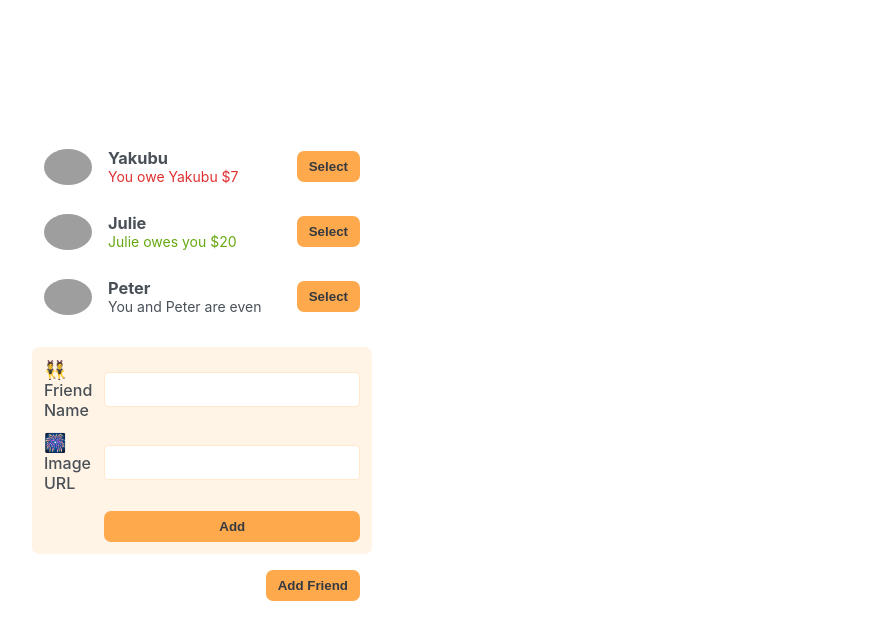
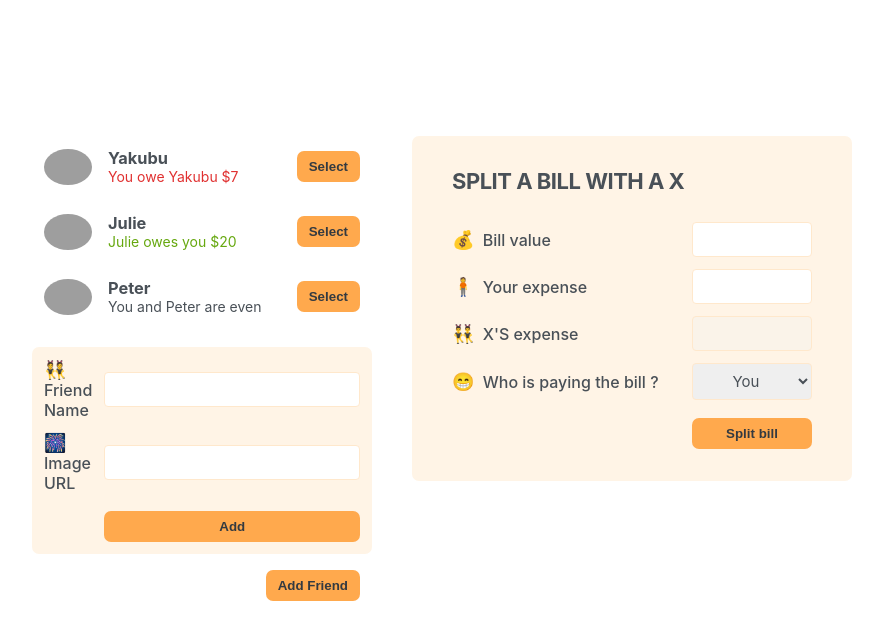
Before and after one commit to YakubuAmidu/eat-n-split, a React (Vite) app: page / in a window 1280 px wide. Shown: the top 640 px of the page, without its empty margins (198-1081 px from the left). Built offline with nearby package versions, Linux system fonts and the light colour scheme; grey boxes are pictures that could not be loaded.

Commit message:
Initial commit

```diff
--- a/src/App.jsx
+++ b/src/App.jsx
@@ -32,6 +32,7 @@
         <FormAddFriend />
         <Button>Add Friend</Button>
       </div>
+      <FormSplitBill />
     </div>
   );
 }
@@ -90,3 +91,27 @@
     </form>
   );
 }
+
+function FormSplitBill() {
+  return (
+    <form className="form-split-bill">
+      <h2>Split a bill with a x</h2>
+
+      <label>💰 Bill value</label>
+      <input type="text" />
+
+      <label>🧍 Your expense</label>
+      <input type="text" />
+
+      <label>👯‍♂️ X'S expense</label>
+      <input type="text" disabled />
+
+      <label>😁 Who is paying the bill ?</label>
+      <select>
+        <option value="user">You</option>
+        <option value="friend">X</option>
+      </select>
+      <Button>Split bill</Button>
+    </form>
+  );
+}
```
